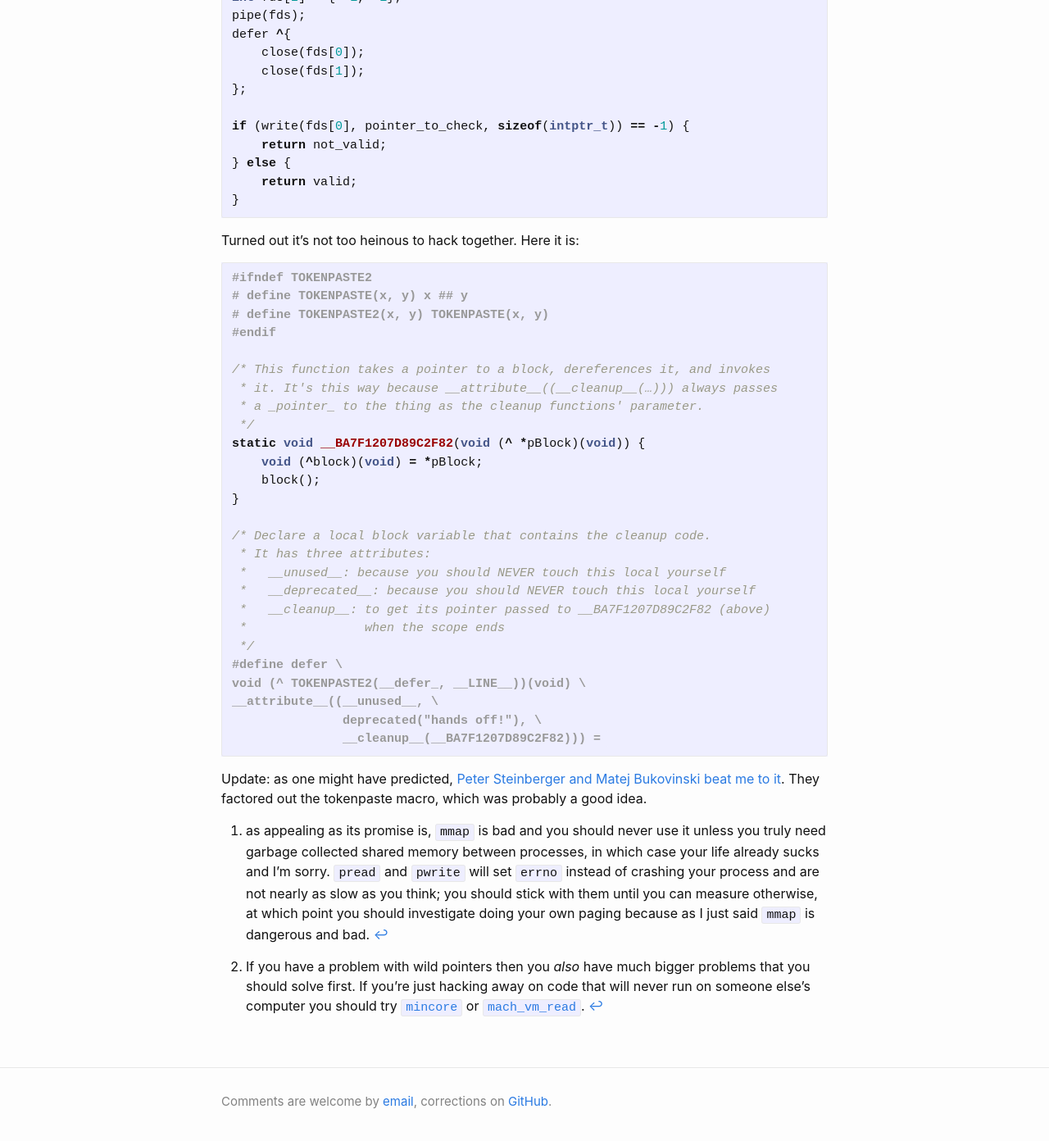
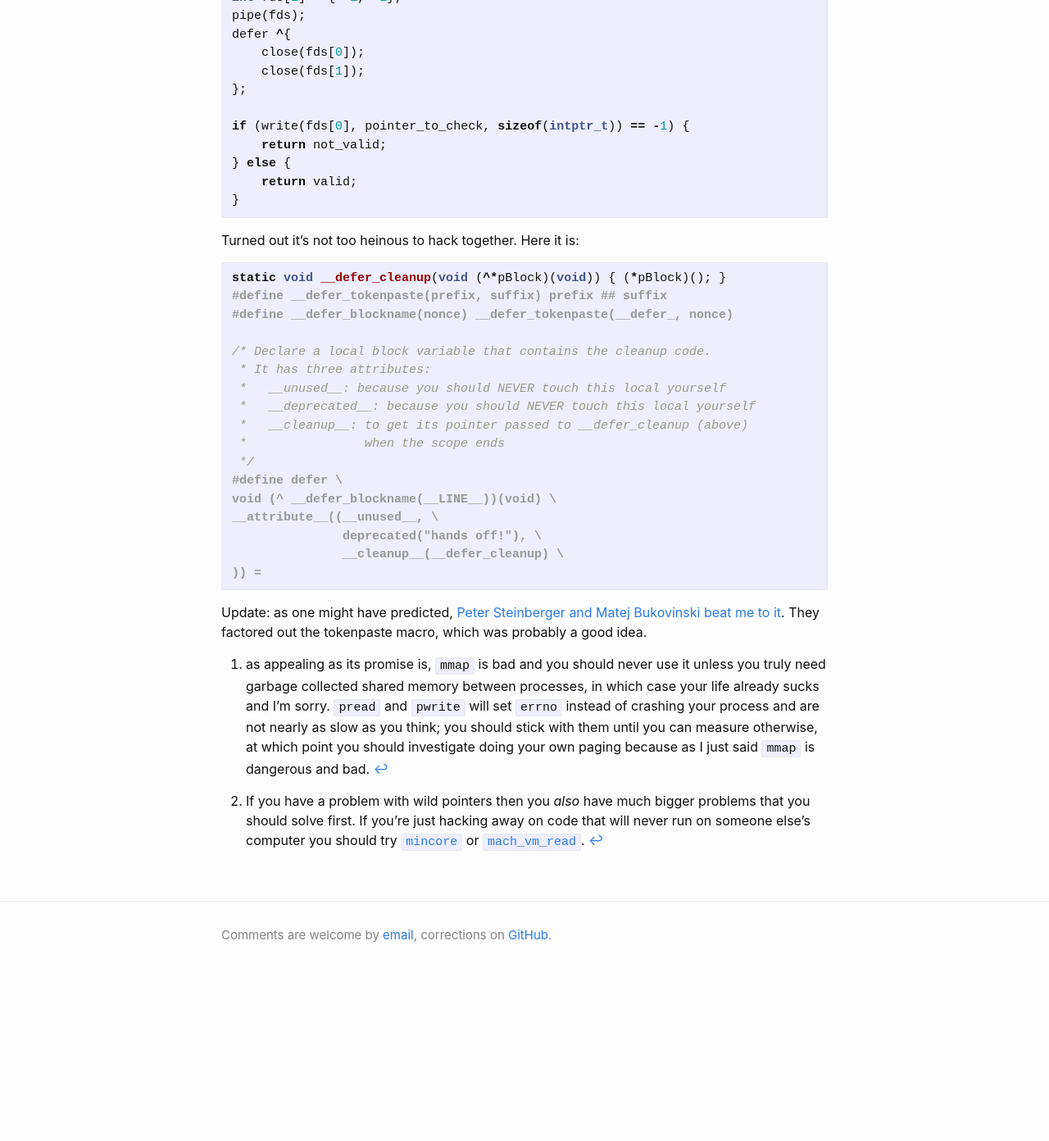
Before and after one commit to numist/numi.st, a Jekyll site: the page built from _posts/2022-01-08-objc-defer.md, in a window 1280 px wide and 1400 px high, scrolled down 1035 px. Shown: the top 1392 px of the window at 82% size. Built offline with Jekyll 4.4.1, drawn with Linux system fonts in a browser that asks for light colours; after the commit the page ends 2233 px from its top, so only the background shows below that.

Commit message:
May as well do some cleanup while I'm in here

````diff
--- a/_posts/2022-01-08-objc-defer.md
+++ b/_posts/2022-01-08-objc-defer.md
@@ -61,32 +61,23 @@ if (write(fds[0], pointer_to_check, sizeof(intptr_t)) == -1) {
 Turned out it's not too heinous to hack together. Here it is:
 
 ``` c
-#ifndef TOKENPASTE2
-# define TOKENPASTE(x, y) x ## y
-# define TOKENPASTE2(x, y) TOKENPASTE(x, y)
-#endif
-
-/* This function takes a pointer to a block, dereferences it, and invokes
- * it. It's this way because __attribute__((__cleanup__(…))) always passes
- * a _pointer_ to the thing as the cleanup functions' parameter.
- */
-static void __BA7F1207D89C2F82(void (^ *pBlock)(void)) {
-    void (^block)(void) = *pBlock;
-    block();
-}
+static void __defer_cleanup(void (^*pBlock)(void)) { (*pBlock)(); }
+#define __defer_tokenpaste(prefix, suffix) prefix ## suffix
+#define __defer_blockname(nonce) __defer_tokenpaste(__defer_, nonce)
 
 /* Declare a local block variable that contains the cleanup code.
  * It has three attributes:
  *   __unused__: because you should NEVER touch this local yourself
  *   __deprecated__: because you should NEVER touch this local yourself
- *   __cleanup__: to get its pointer passed to __BA7F1207D89C2F82 (above)
+ *   __cleanup__: to get its pointer passed to __defer_cleanup (above)
  *                when the scope ends
  */
 #define defer \
-void (^ TOKENPASTE2(__defer_, __LINE__))(void) \
+void (^ __defer_blockname(__LINE__))(void) \
 __attribute__((__unused__, \
                deprecated("hands off!"), \
-               __cleanup__(__BA7F1207D89C2F82))) =
+               __cleanup__(__defer_cleanup) \
+)) =
 ```
 
 Update: as one might have predicted, [Peter Steinberger and Matej Bukovinski beat me to it](https://pspdfkit.com/blog/2017/even-swiftier-objective-c/). They factored out the tokenpaste macro, which was probably a good idea.
````
